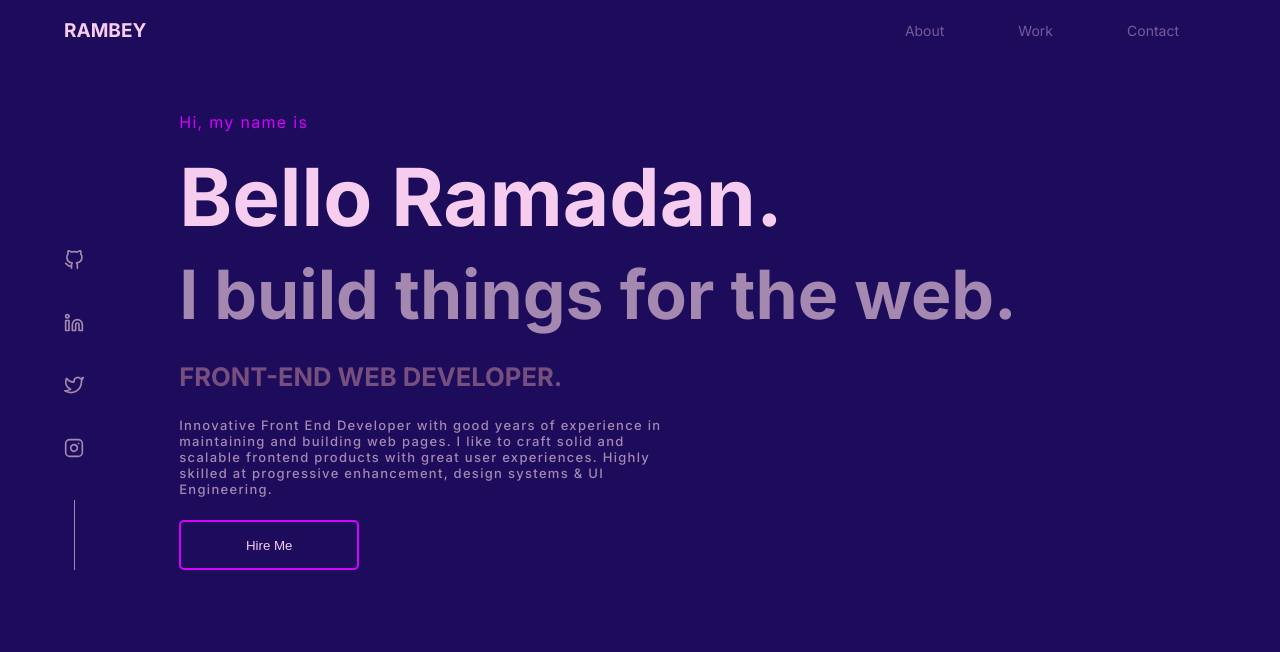
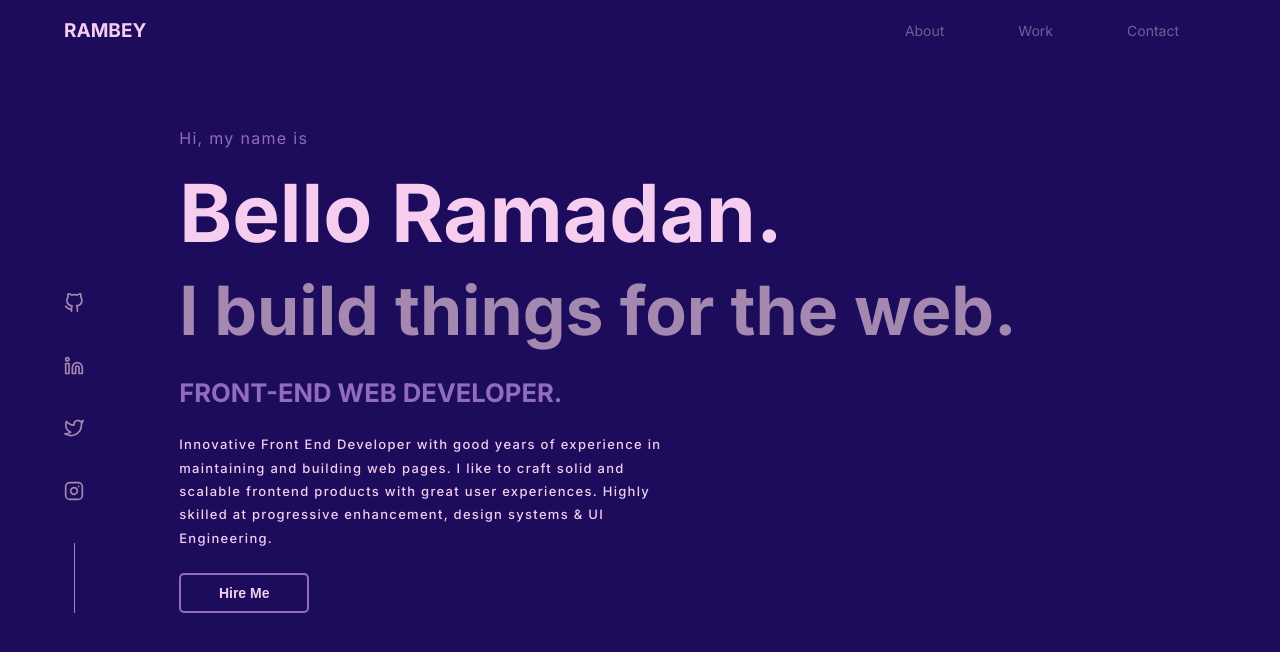
Before and after one commit to rambey-coder/Portfolio-app, a React (Create React App) app: page / in a window 1280 px wide. Shown: the top 652 px of the page. Built offline with nearby package versions, Linux system fonts and the light colour scheme.

Commit message:
social media icon animating remove border from mobile nav

```diff
--- a/src/Components/Intro.css
+++ b/src/Components/Intro.css
@@ -1,8 +1,16 @@
+/* #1c0c5b
+#3d2c8d
+#916bbf
+#f6ccef
+#a588b0
+#d700ff
+#fff */
+
 .intro-container {
     width: 90%;
     margin: auto;
     position: relative;
-    top: 6rem;
+    top: 7rem;
 }
 
 .sub-container {
@@ -13,7 +21,7 @@
 }
 
 .block-flex > p {
-    color: #d700ff;
+    color: #916bbf;
     letter-spacing: 1.3px;
 }
 
@@ -32,34 +40,61 @@
 }
 
 .block-flex > h3 {
-    color: #774f7f;
+    color: #916bbf;
     font-size: 2vw;
 }
 
 .block-flex > p:nth-child(5) {
-    color: #a588b0;
+    color: #f6ccef;
     font-size: 13px;
     width: 40vw;
     /* text-align: justify; */
+    line-height: 1.8;
     font-weight: 500;
 }
 
 button {
     outline: 0;
-    padding: 10px 20px;
-    width: 180px;
-    height: 50px;
     background: transparent;
-    border: 2px solid #d700ff;
+    border: 2px solid #916bbf;
     border-radius: 5px;
     color: #f6ccef;
+    margin-top: 10px;
+    min-width: 130px;
+    height: 40px;
+    padding: 5px 10px;
+    font-weight: bold;
+    font-size: 14px;
     cursor: pointer;
-    margin-top: 10px;
+    transition: all 0.3s ease;
+    position: relative;
+    display: inline-block;
+    z-index: 0;
+    overflow: hidden;
 }
 
 button:hover {
-    background-color: #6d167f3d;
-    transition: 0.3s linear;
+    color: #fff;
+}
+
+button:hover:after {
+    width: 100%;
+}
+
+button:after {
+    content: "";
+    position: absolute;
+    z-index: -1;
+    transition: all 0.3s ease;
+    left: 0;
+    top: 0;
+    width: 0;
+    height: 100%;
+    background-color: #3d2c8d;
+}
+
+button:active {
+    color: #1c0c5b;
 }
 
 .side1 {
@@ -80,10 +115,28 @@ span {
     background: #a588b0;
 }
 
-.icon {
-    width: 20px;
+svg:hover {
+    stroke: #ffffff;
 }
 
+/* .icon {
+    width: 20px;
+} */
+
+.icon-link:hover {
+    animation: rotate-in-center 0.6s cubic-bezier(0.250, 0.460, 0.450, 0.940) both;
+}
+
+@keyframes rotate-in-center {
+    0% {
+      transform: rotate(-360deg);
+      opacity: 0;
+    }
+    100% {
+      transform: rotate(0);
+      opacity: 1;
+    }
+  }
 
 @media screen and (max-width: 870px) {
     .block-flex {
@@ -110,3 +163,9 @@ span {
         display: none;
     }
 }
+
+@media screen and (max-width: 500px) {
+    .block-flex > p:nth-child(5) {
+        width: 100%;
+    }
+}
--- a/src/Components/Intro.js
+++ b/src/Components/Intro.js
@@ -1,19 +1,26 @@
 import React from 'react'
 import './Intro.css'
-// import { Link } from 'react-router-dom'
+import { Link } from 'react-router-dom'
 
 const Intro = () => {
   return (
     <div className="intro-container">
       <div className="side1">
+          <a href='#' className='icon-link'>
+          <svg xmlns="http://www.w3.org/2000/svg" width="20" height="20" viewBox="0 0 24 24" fill="none" stroke="#a588b0" stroke-width="2" stroke-linecap="round" stroke-linejoin="round" class="feather feather-github"><path d="M9 19c-5 1.5-5-2.5-7-3m14 6v-3.87a3.37 3.37 0 0 0-.94-2.61c3.14-.35 6.44-1.54 6.44-7A5.44 5.44 0 0 0 20 4.77 5.07 5.07 0 0 0 19.91 1S18.73.65 16 2.48a13.38 13.38 0 0 0-7 0C6.27.65 5.09 1 5.09 1A5.07 5.07 0 0 0 5 4.77a5.44 5.44 0 0 0-1.5 3.78c0 5.42 3.3 6.61 6.44 7A3.37 3.37 0 0 0 9 18.13V22"></path></svg>
+          </a>
 
-          <img src="./Assets/github.svg" alt="icon" className='icon'/>
+          <a href='#' className='icon-link'>
+          <svg xmlns="http://www.w3.org/2000/svg" width="20" height="20" viewBox="0 0 24 24" fill="none" stroke="#a588b0" stroke-width="2" stroke-linecap="round" stroke-linejoin="round" class="feather feather-linkedin"><path d="M16 8a6 6 0 0 1 6 6v7h-4v-7a2 2 0 0 0-2-2 2 2 0 0 0-2 2v7h-4v-7a6 6 0 0 1 6-6z"></path><rect x="2" y="9" width="4" height="12"></rect><circle cx="4" cy="4" r="2"></circle></svg>
+          </a>
 
-          <img src="./Assets/linkedIn.svg" alt="icon" className='icon'/>
+          <a href='#' className='icon-link'>
+          <svg xmlns="http://www.w3.org/2000/svg" width="20" height="20" viewBox="0 0 24 24" fill="none" stroke="#a588b0" stroke-width="2" stroke-linecap="round" stroke-linejoin="round" class="feather feather-twitter"><path d="M23 3a10.9 10.9 0 0 1-3.14 1.53 4.48 4.48 0 0 0-7.86 3v1A10.66 10.66 0 0 1 3 4s-4 9 5 13a11.64 11.64 0 0 1-7 2c9 5 20 0 20-11.5a4.5 4.5 0 0 0-.08-.83A7.72 7.72 0 0 0 23 3z"></path></svg>
+          </a>
 
-          <img src="./Assets/twitter.svg" alt="icon" className='icon'/>
-
-          <img src="./Assets/instagram.svg" alt="icon" className='icon'/>
+          <a href='#' className='icon-link'>
+            <svg xmlns="http://www.w3.org/2000/svg" width="20" height="20" viewBox="0 0 24 24" fill="none" stroke="#a588b0" stroke-width="2" stroke-linecap="round" stroke-linejoin="round" class="feather feather-instagram"><rect x="2" y="2" width="20" height="20" rx="5" ry="5"></rect><path d="M16 11.37A4 4 0 1 1 12.63 8 4 4 0 0 1 16 11.37z"></path><line x1="17.5" y1="6.5" x2="17.51" y2="6.5"></line></svg>
+          </a>
 
         <span></span>
       </div>
--- a/src/Components/Navbar.css
+++ b/src/Components/Navbar.css
@@ -2,6 +2,7 @@
 #3d2c8d
 #916bbf
 #f6ccef
+#d700ff
 #fff */
 
 .nav-container {
@@ -169,7 +170,7 @@
         top: 81px;
         backdrop-filter: blur(17px) saturate(191%);
         background-color: rgba(61, 44, 141, 0.66);
-        border: 1px solid #f6ccefa4;
+        /* border: 1px solid #f6ccefa4; */
         display: flex;
         flex-direction: column;
         align-items: center;
```
